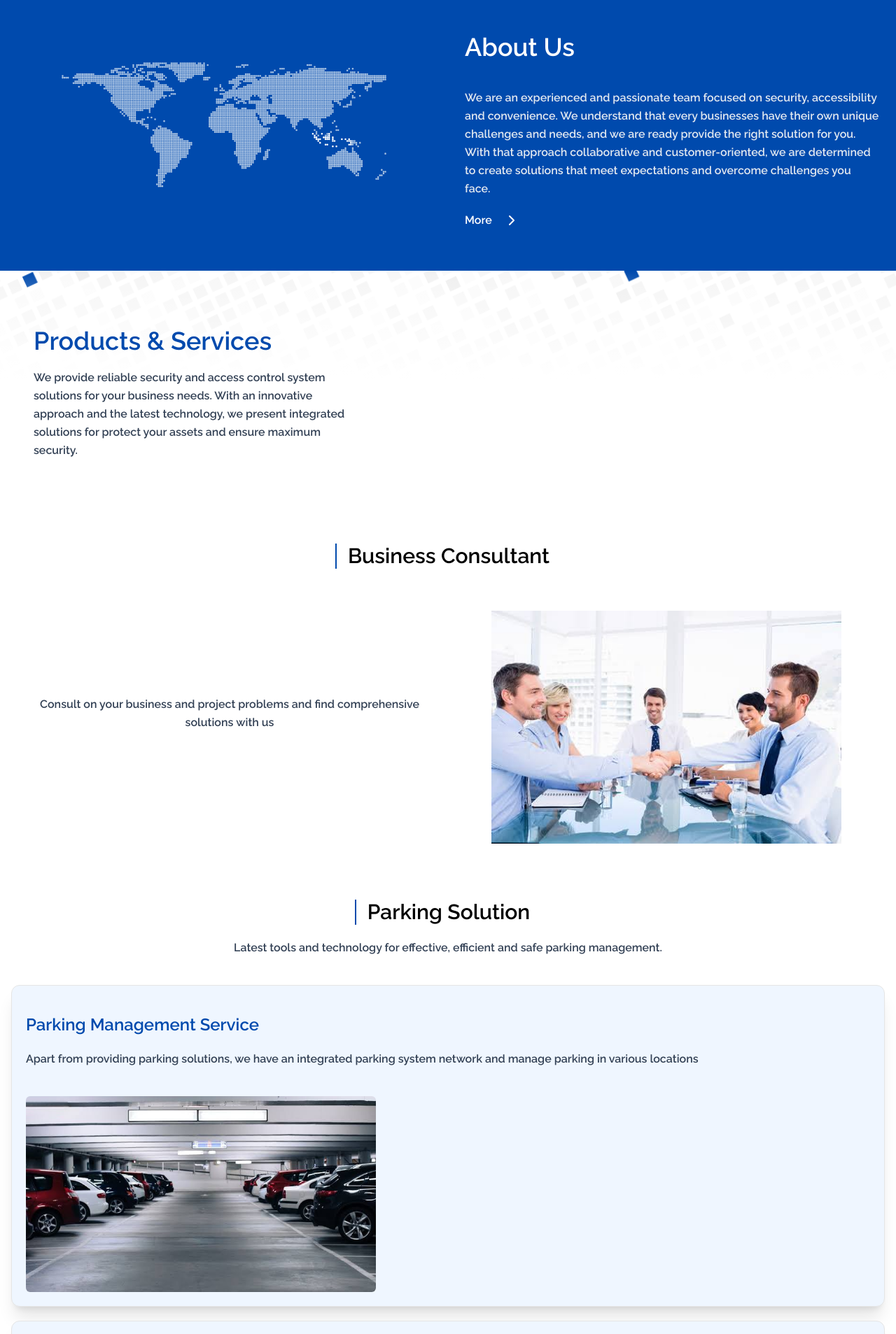
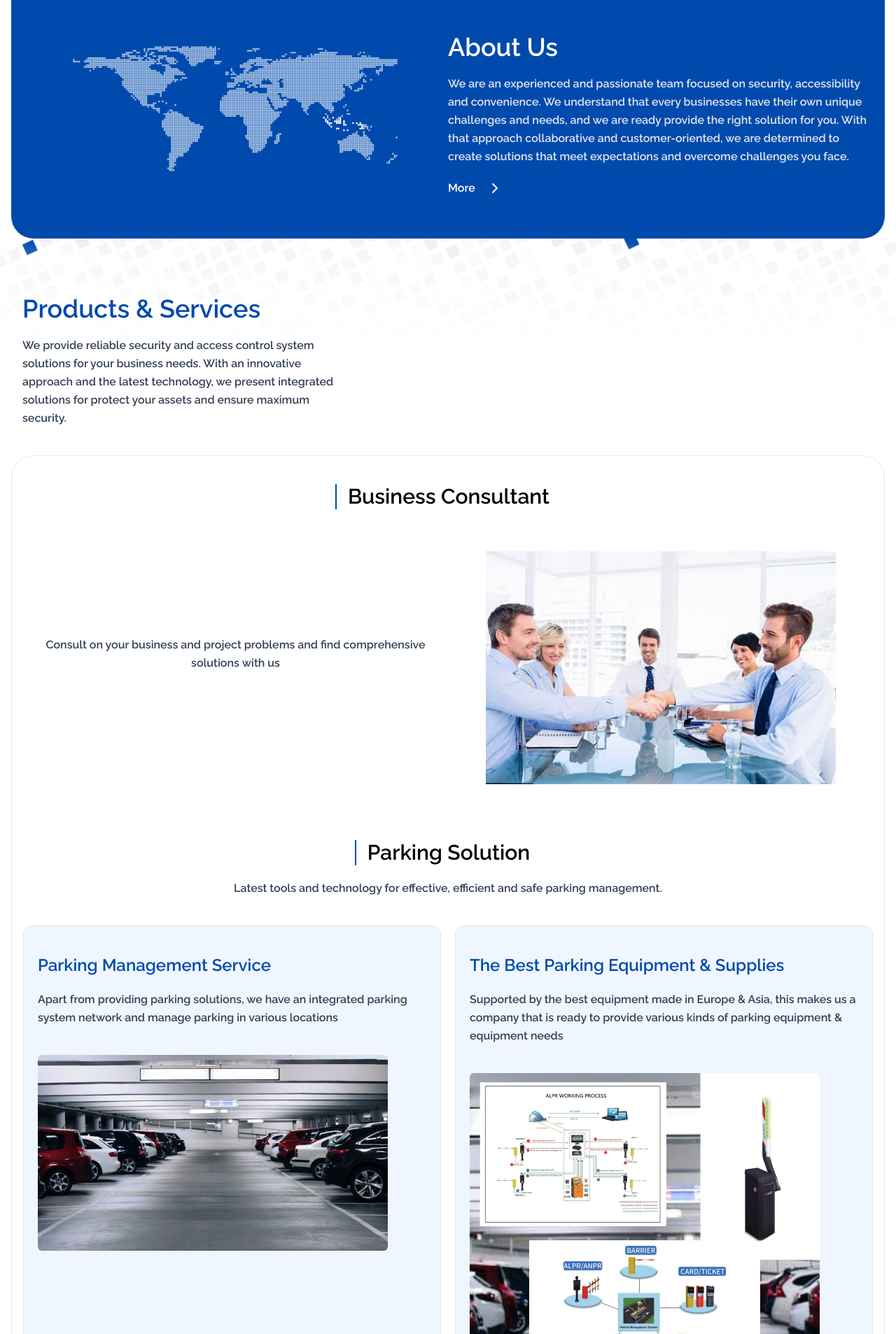
Before and after one commit to daffarian/jayakorporaprima, a Next.js app: page / in a window 1280 px wide. Shown: the part 873-2780 px from the top of the page at 70% size. Built offline with nearby package versions, Linux system fonts and the light colour scheme.

Commit message:
change style

```diff
--- a/components/home/About.tsx
+++ b/components/home/About.tsx
@@ -2,11 +2,18 @@ import GoTo, { GotoDark } from "../GoTo";
 import Image from "next/image";
 export default function About(){
   return (
-    <section className="bg-primary pt-10 grid grid-cols-1 md:grid-cols-2 place-items-center">
-      <Image className="" src={'/background/home-about-background.svg'} width={500} height={200} alt="id"/>
-      <div className="container py-10">
-        <h2 className="py-10 text-white">About Us</h2>
-        <p className="text-slate-200">
+    <section className="pt-10 container ">
+      <div className=" bg-primary py-10 grid rounded-[2rem] roun grid-cols-1 md:grid-cols-2 place-items-center px-4">
+        <Image
+          className=""
+          src={'/background/home-about-background.svg'}
+          width={500}
+          height={200}
+          alt="id"
+        />
+        <div>
+          <h2 className="pt-10 text-white">About Us</h2>
+          <p className="text-slate-200 mt-5">
             We are an experienced and passionate team focused on security,
             accessibility and convenience. We understand that every businesses
             have their own unique challenges and needs, and we are ready provide
@@ -14,7 +21,8 @@ export default function About(){
             customer-oriented, we are determined to create solutions that meet
             expectations and overcome challenges you face.
           </p>
-        <GotoDark link="about">More</GotoDark>
+          <GotoDark link="about">More</GotoDark>{' '}
+        </div>
       </div>
     </section>
   );
--- a/components/home/Contact.tsx
+++ b/components/home/Contact.tsx
@@ -2,10 +2,10 @@ import { Icons } from '../Icons';
 
 export default function Contact() {
   return (
-    <section>
-      <div className="container py-10">
-        <h2 className="my-10">Contact Us</h2>
-        <div className="grid grid-cols-1 lg:grid-cols-2 gap-10">
+    <section className="container py-10">
+      <div className="rounded-[2rem] border-[1px] border-slate-200 px-4 py-10">
+        <h2 className="">Contact Us</h2>
+        <div className="grid grid-cols-1 mt-10 lg:grid-cols-2 gap-10">
           <address className="grid grid-cols-1 gap-5 order-last lg:order-1 not-italic">
             <div>
               <h3 className="text-xl">Operational hour </h3>
--- a/components/home/ProductServices.tsx
+++ b/components/home/ProductServices.tsx
@@ -24,9 +24,10 @@ export default function ProductServices() {
         </div>
       </div>
       {/* Products And Services */}
-      <div className="mt-20">
+      <div className="container">
+        <div className="py-10 rounded-[2rem] border-[1px] border-slate-200">
           {/* Business Consultant */}
-        <div className="flex flex-col">
+          <div className="flex flex-col ">
             <h3 className="border-l-2 border-primary mx-auto inline-flex text-center px-4">
               Business Consultant
             </h3>
@@ -40,7 +41,7 @@ export default function ProductServices() {
                 width={500}
                 height={100}
                 alt="Business Consultant"
-              className='mt-10'
+                className="mt-10"
               />
             </div>
           </div>
@@ -54,10 +55,12 @@ export default function ProductServices() {
               parking management.
             </p>
             {/* Sub Parking */}
-          <div className="px-4 mt-10 grid grid-cols-1 gap-5">
-            <div className="p-5 rounded-xl shadow-xl border-[1px] bg-blue-50 border-neutral-200">
+            <div className="px-4 mt-10 grid grid-cols-1 gap-5 lg:grid-cols-2">
+              <div className="p-5 rounded-xl border-[1px] bg-blue-50 border-neutral-200">
                 {/* <Icons.service className="w-20" /> */}
-              <h4 className="text-primary mt-5">Parking Management Service</h4>
+                <h4 className="text-primary mt-5">
+                  Parking Management Service
+                </h4>
                 <p className="mt-5">
                   Apart from providing parking solutions, we have an integrated
                   parking system network and manage parking in various locations
@@ -70,7 +73,7 @@ export default function ProductServices() {
                   className="mt-10 rounded-md"
                 />
               </div>
-            <div className="p-5 rounded-xl shadow-xl mt-10g border-[1px] bg-blue-50 border-neutral-200">
+              <div className="p-5 rounded-xl mt-10g border-[1px] bg-blue-50 border-neutral-200">
                 {/* <Icons.tech className="w-20" /> */}
                 <h4 className="text-primary mt-5">
                   The Best Parking Equipment & Supplies
@@ -105,7 +108,7 @@ export default function ProductServices() {
                 width={500}
                 height={100}
                 alt="Security System"
-              className='mt-10'
+                className="mt-10"
               />
             </div>
           </div>
@@ -116,15 +119,17 @@ export default function ProductServices() {
             </h3>
             <div className="mt-5 grid grid-cols-1 lg:grid-cols-2 place-items-center lg:px-4">
               <p className="text-center px-4">
-              Latest & advanced tools & equipment for your access control needs
+                Latest & advanced tools & equipment for your access control
+                needs
               </p>
               <Image
                 src={'/images/decoration/access-control-system.jpg'}
                 width={500}
                 height={100}
                 alt="Access Control System"
-              className='mt-10'
+                className="mt-10"
               />
+            </div>
           </div>
         </div>
       </div>
--- a/components/layouts/Footer.tsx
+++ b/components/layouts/Footer.tsx
@@ -12,11 +12,11 @@ export default function Footer(){
               <span className="text-white font-semibold">{items.title}</span>
               {items.links.map((item) => (
                 <Link
-                  className="text-neutral-200 hover:underline"
+                  className="text-slate-200 hover:underline"
                   key={item.id}
                   href={item.link}
                 >
-                  <li className="text-neutral-400">{item.name}</li>
+                  <li className="text-slate-400">{item.name}</li>
                 </Link>
               ))}
             </ul>
--- a/components/layouts/Header.tsx
+++ b/components/layouts/Header.tsx
@@ -21,7 +21,7 @@ export default function Header() {
 
   useEffect(() => {
     if (clientWindowHeight > 300) {
-      setStyle('bg-white shadow-xl fixed animate-slide-down text-neutral-800');
+      setStyle('bg-white/60 backdrop-blur-md shadow-lg fixed animate-slide-down text-neutral-800');
     } else {
       setStyle(`bg-transparent shadow-none absolute top-0 left-0 text-white`);
     }
@@ -31,7 +31,7 @@ export default function Header() {
     <header
       className={`w-full top-0 z-[10] ${style} transition-all`}
     >
-      <div className="container px-3 py-4 lg:py-4 w-full flex flex-row justify-between items-center">
+      <div className="container px-3 py-3 lg:py-4 w-full flex flex-row justify-between items-center">
         <Authors />
         <nav>
           <DesktopNav />
--- a/lib/data-object.ts
+++ b/lib/data-object.ts
@@ -91,6 +91,27 @@ export const footerLink = [
   },
   {
     id: 'fl-3',
+    title: 'Company',
+    links: [
+      {
+        id: 'fli-1',
+        name: 'History',
+        link: '/about'
+      },
+      {
+        id: 'fli-2',
+        name: 'Vision & Mission',
+        link: '/about'
+      },
+      {
+        id: 'fli-3',
+        name: 'Boc & BoD',
+        link: '/about'
+      },
+    ]
+  },
+  {
+    id: 'fl-4',
     title: 'Other',
     links: [
       {
--- a/tailwind.config.ts
+++ b/tailwind.config.ts
@@ -12,7 +12,7 @@ const config = {
   theme: {
     container: {
       center: true,
-      padding: '1.5rem',
+      padding: '1rem',
     },
     extend: {
       // container: {
```
Lines whose indentation alone changed are shown as unchanged.
